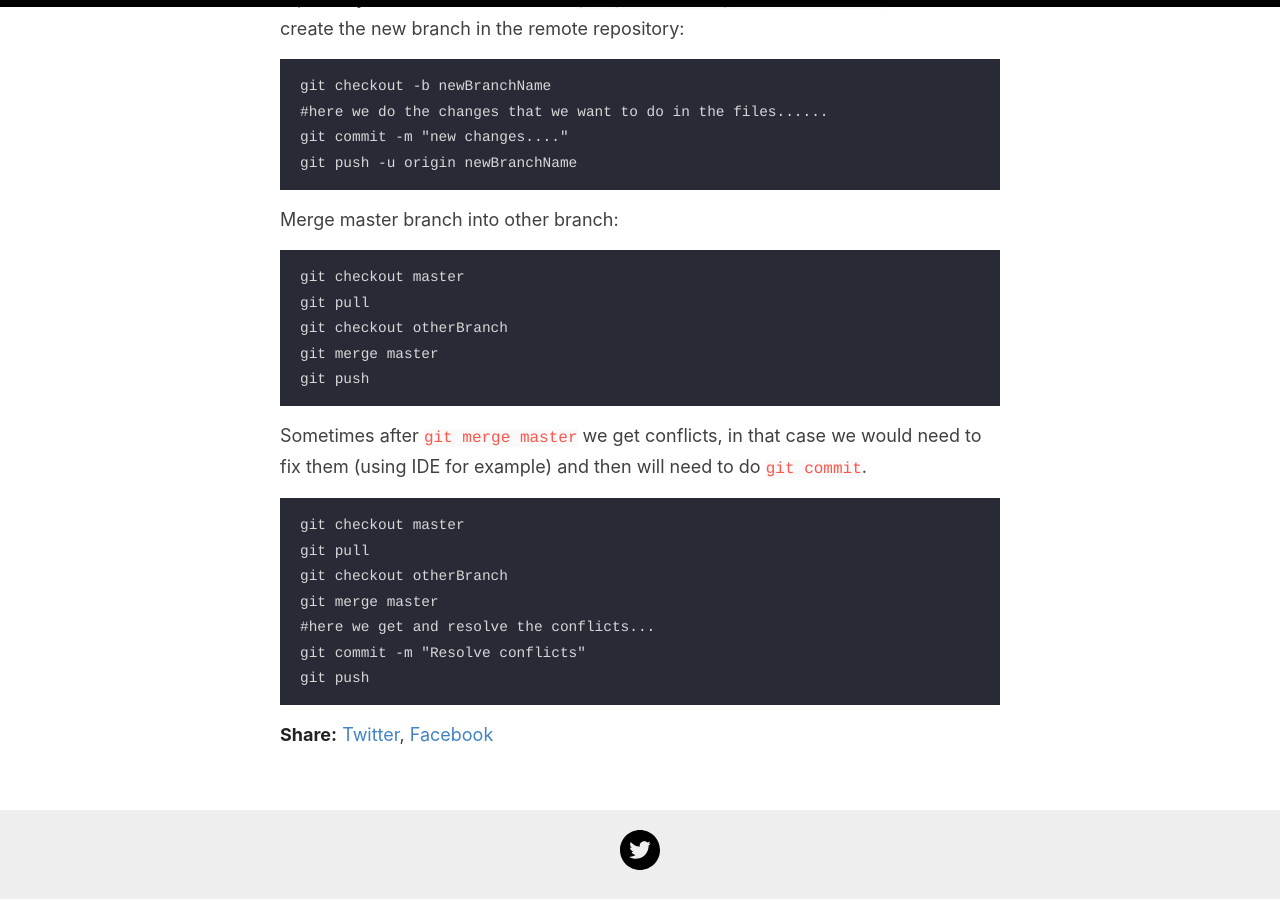
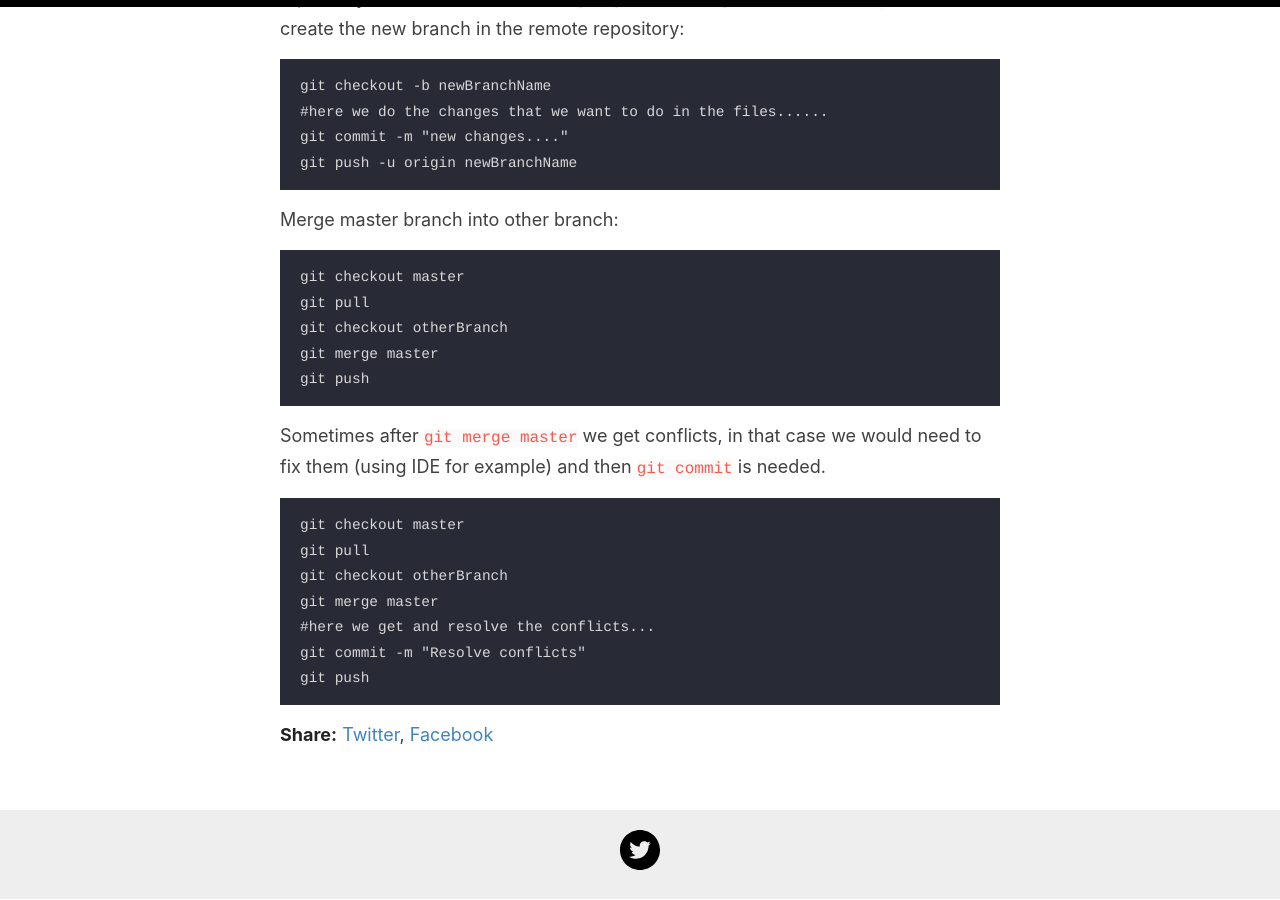
Before and after one commit to cityTesting/citytesting.github.io, a Jekyll site: the page built from _posts/2020-10-21-Most-important-git-commands.md, in a window 1280 px wide and 900 px high, scrolled down 1535 px. Built offline with Jekyll 4.4.1, drawn with Linux system fonts in a browser that asks for light colours.

Commit message:
Update 2020-10-21-Most-important-git-commands.md

````diff
--- a/_posts/2020-10-21-Most-important-git-commands.md
+++ b/_posts/2020-10-21-Most-important-git-commands.md
@@ -45,7 +45,7 @@ git merge otherBranchName
 
 **Examples**:
 
-Create a local branch, do some changes, commit and push them to the remote repository. With the last command `git push -u origin newBranchName` we will create the new branch in the remote repository:
+Create a local branch, do some changes, commit and push them to the remote repository. With the last command  `git push -u origin newBranchName`  we will create the new branch in the remote repository:
 ```
 git checkout -b newBranchName
 #here we do the changes that we want to do in the files......
@@ -61,7 +61,7 @@ git checkout otherBranch
 git merge master
 git push
 ```
-Sometimes after `git merge master` we get conflicts, in that case we would need to fix them (using IDE for example) and then will need to do `git commit`.
+Sometimes after  `git merge master`  we get conflicts, in that case we would need to fix them (using IDE for example) and then  `git commit`  is needed.
 ```
 git checkout master
 git pull
````
